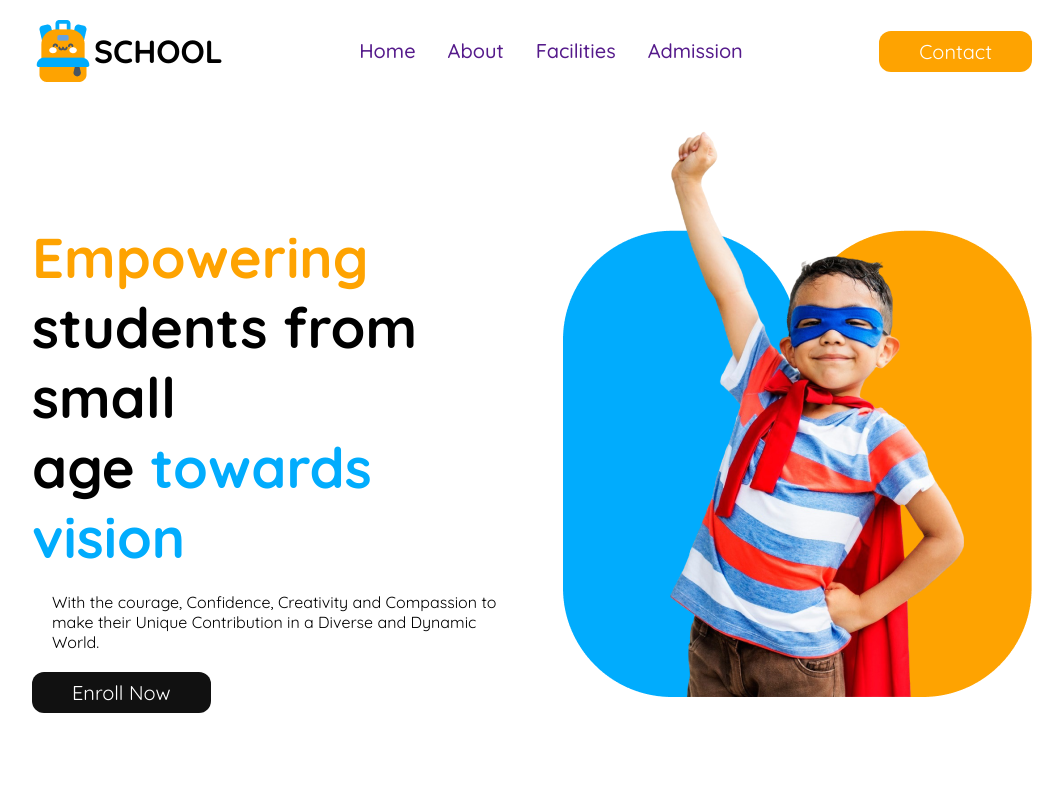
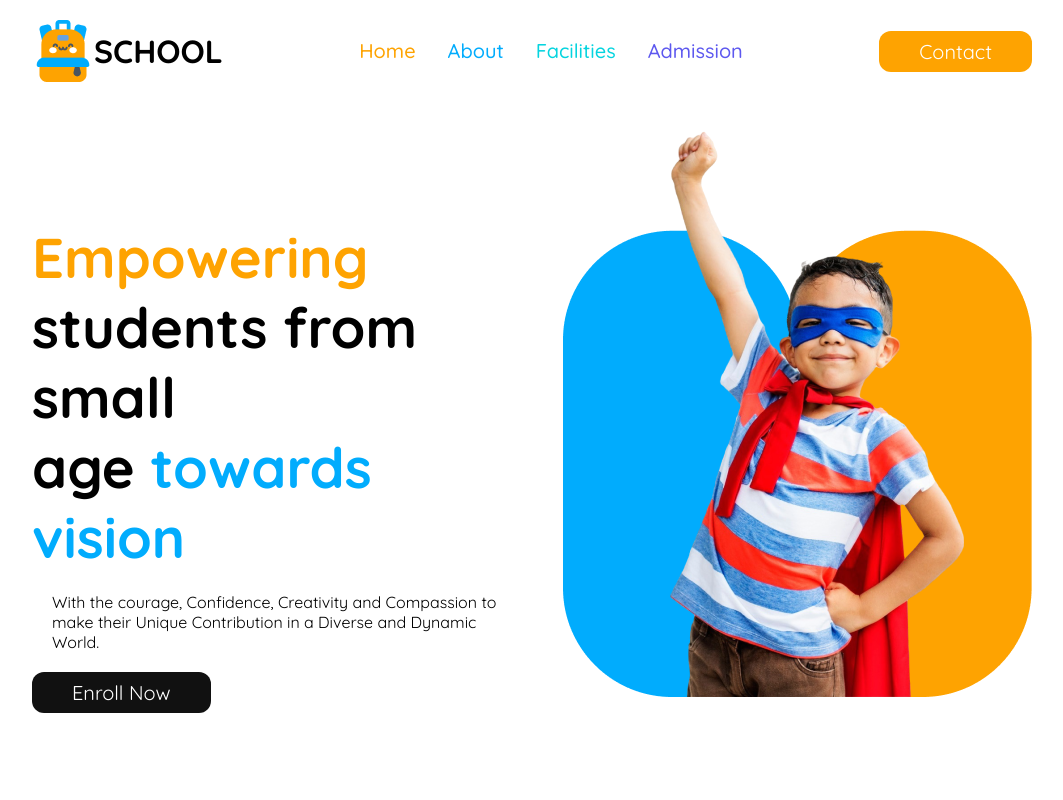
Before and after one commit to mdislamulhaque/B11-A2-Kids-School-islamul, a plain HTML site: page index.html in a window 1280 px wide. Shown: the top 800 px of the page, without its empty margins (108-1171 px from the left). Drawn offline with Linux system fonts and the light colour scheme.

Commit message:
change menu item color

```diff
--- a/styles/style.css
+++ b/styles/style.css
@@ -26,6 +26,18 @@ nav {
 .area-logo {
   display: flex;
   align-items: center;
+}
+.item-1 {
+  color: #fea301;
+}
+.item-2 {
+  color: #01acfd;
+}
+.item-3 {
+  color: #05d4df;
+}
+.item-4 {
+  color: #5d58ef;
 }
 
 .menu ul li a {
```
